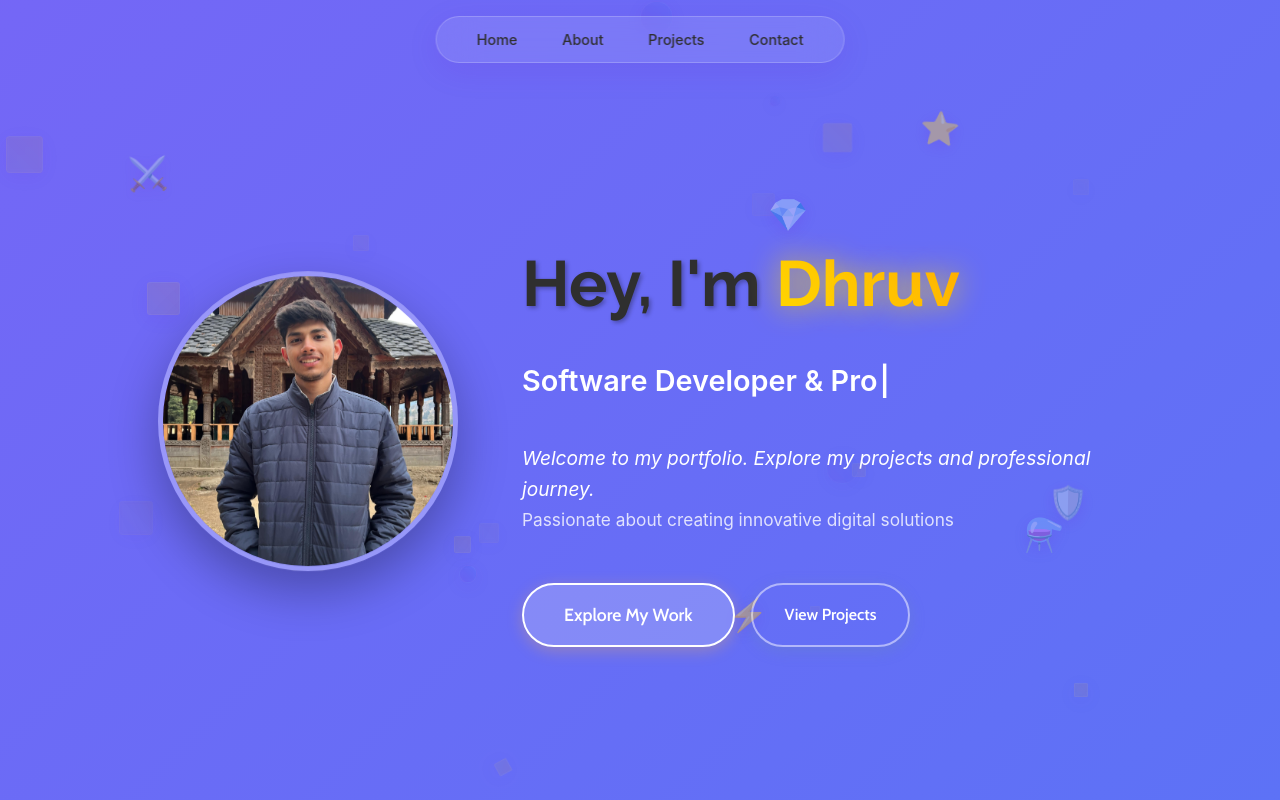
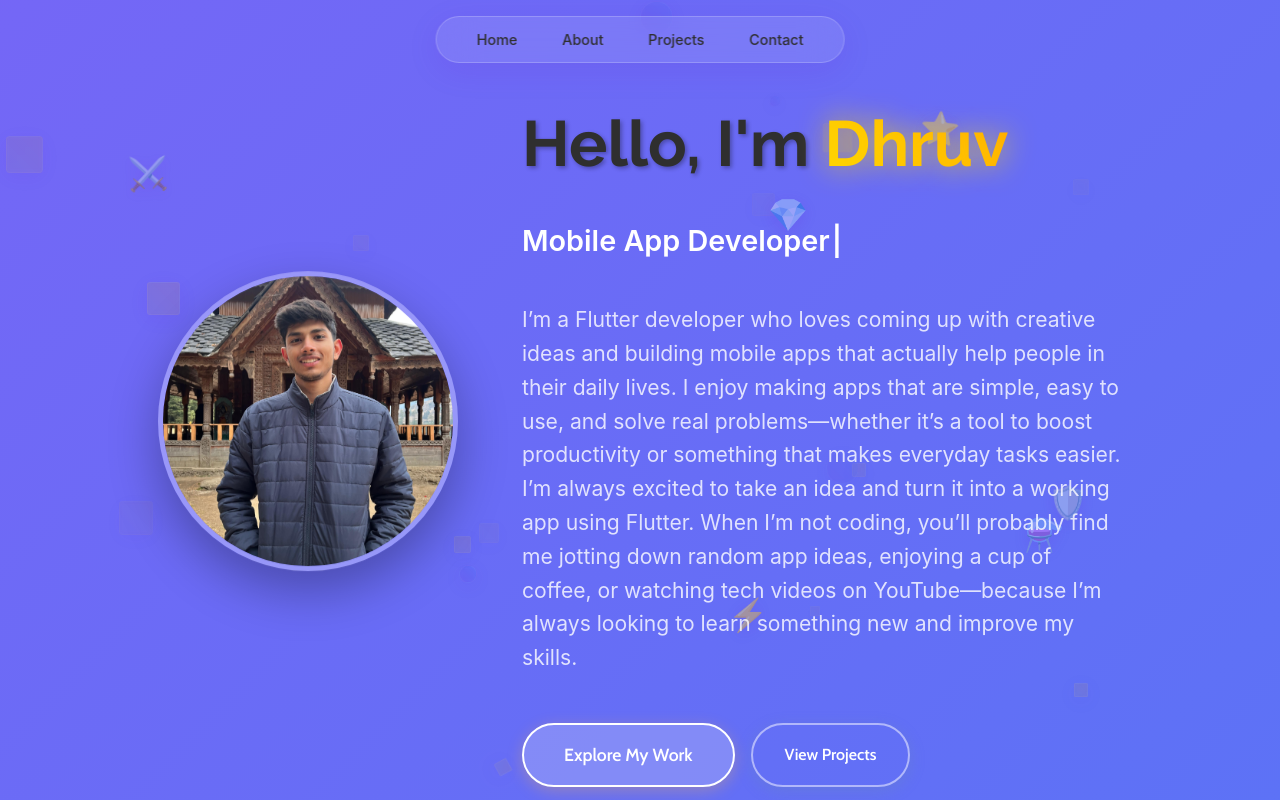
Before and after one commit to dhruv14122004/Dhruv-Website, a React (Vite) app in the folder frontend/: page / in a window 1280 px wide. Shown: the top 800 px of the page. Built offline with nearby package versions, Linux system fonts and the light colour scheme.

Commit message:
Update GameHero component with new subtitles and enhanced introduction text

```diff
--- a/frontend/src/components/GameHero.jsx
+++ b/frontend/src/components/GameHero.jsx
@@ -7,11 +7,12 @@ const GameHero = () => {
   const [isTyping, setIsTyping] = useState(true)
 
   const subtitles = [
-    "Software Developer & Problem Solver",
-    "Full Stack Engineer",
-    "Creative Developer",
-    "Technology Enthusiast",
-    "Frontend & Backend Specialist"
+    "Mobile App Developer",
+    "Flutter & GoLang Enthusiast",
+    "Knowledge of AI/ML",
+    "Cross-Platform Specialist",
+    "UI/UX Focused Developer",
+    "Technology Innovator"
   ]
 
   useEffect(() => {
@@ -95,7 +96,7 @@ const GameHero = () => {
               textShadow: '2px 2px 4px rgba(0, 0, 0, 0.3)',
               animation: 'slideUp 1s ease-out'
             }}>
-              Hey, I'm{' '}
+              Hello, I'm{' '}
               <span style={{
                 background: 'linear-gradient(45deg, #FFD700, #FFA500)',
                 WebkitBackgroundClip: 'text',
@@ -134,10 +135,8 @@ const GameHero = () => {
               lineHeight: '1.6',
               animation: 'fadeIn 1s ease-out 1s both'
             }}>
-              <em>Welcome to my portfolio. Explore my projects and professional journey.</em>
-              <br />
-              <span style={{ fontSize: '0.9em', opacity: '0.8' }}>
-                Passionate about creating innovative digital solutions
+              <span style={{ fontSize: '1.1em', opacity: '0.8' }}>
+                I’m a Flutter developer who loves coming up with creative ideas and building mobile apps that actually help people in their daily lives. I enjoy making apps that are simple, easy to use, and solve real problems—whether it’s a tool to boost productivity or something that makes everyday tasks easier. I’m always excited to take an idea and turn it into a working app using Flutter. When I’m not coding, you’ll probably find me jotting down random app ideas, enjoying a cup of coffee, or watching tech videos on YouTube—because I’m always looking to learn something new and improve my skills.
               </span>
             </p>
 
```
